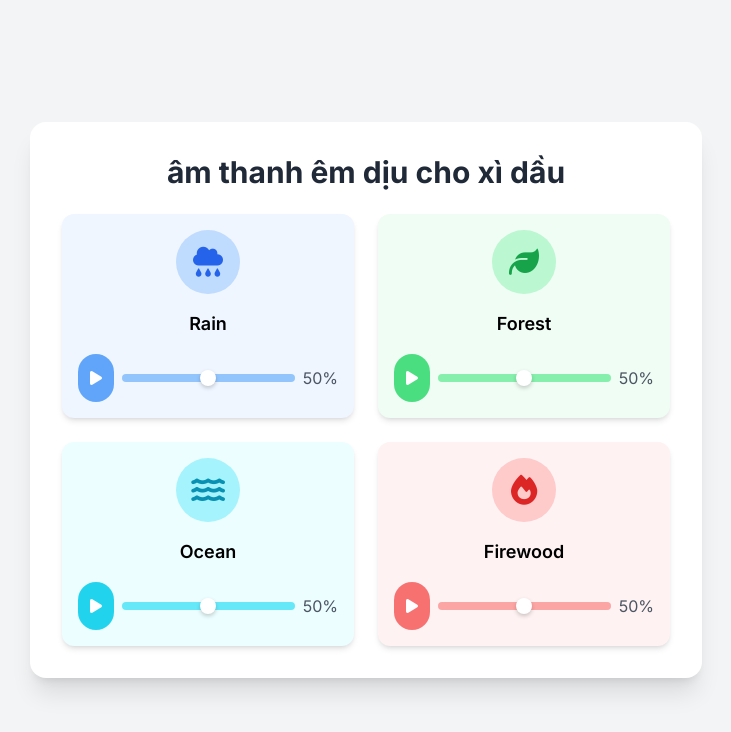
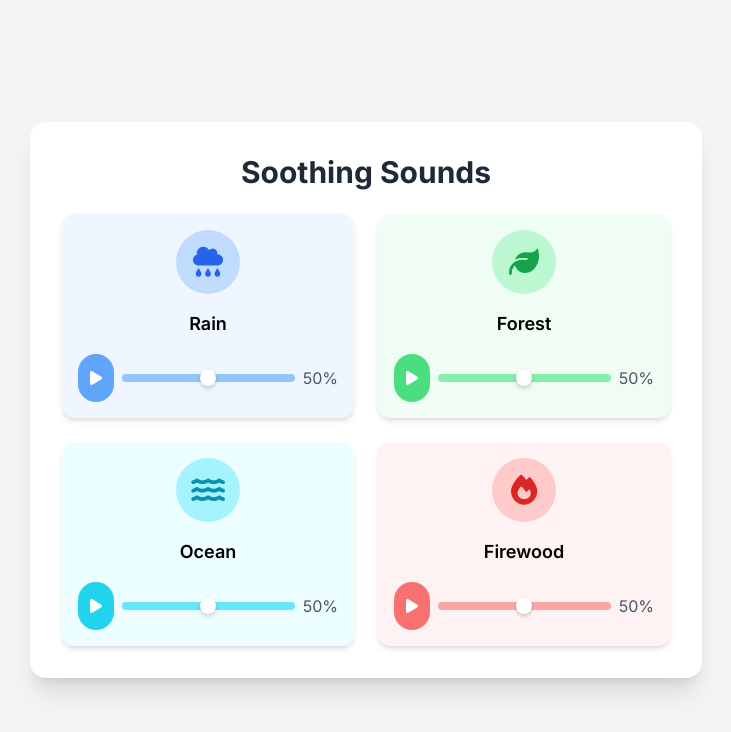
Before and after one commit to vinh-ken/soothing-sounds-app, a plain HTML site: page index.html in a window 1280 px wide. Shown: the whole page, without its empty margins (274-1005 px from the left). Drawn offline with nearby package versions, Linux system fonts and the light colour scheme.

Commit message:
initial commit

```diff
--- a/index.html
+++ b/index.html
@@ -41,7 +41,7 @@
 
     <!-- Main container for the app -->
     <div class="bg-white p-8 rounded-2xl shadow-xl w-full max-w-2xl">
-        <h1 class="text-3xl font-bold text-center text-gray-800 mb-6">âm thanh êm dịu cho xì dầu</h1>
+        <h1 class="text-3xl font-bold text-center text-gray-800 mb-6">Soothing Sounds</h1>
 
         <!-- Grid container for all the sound players -->
         <div class="grid grid-cols-1 md:grid-cols-2 lg:grid-cols-2 gap-6">
```
